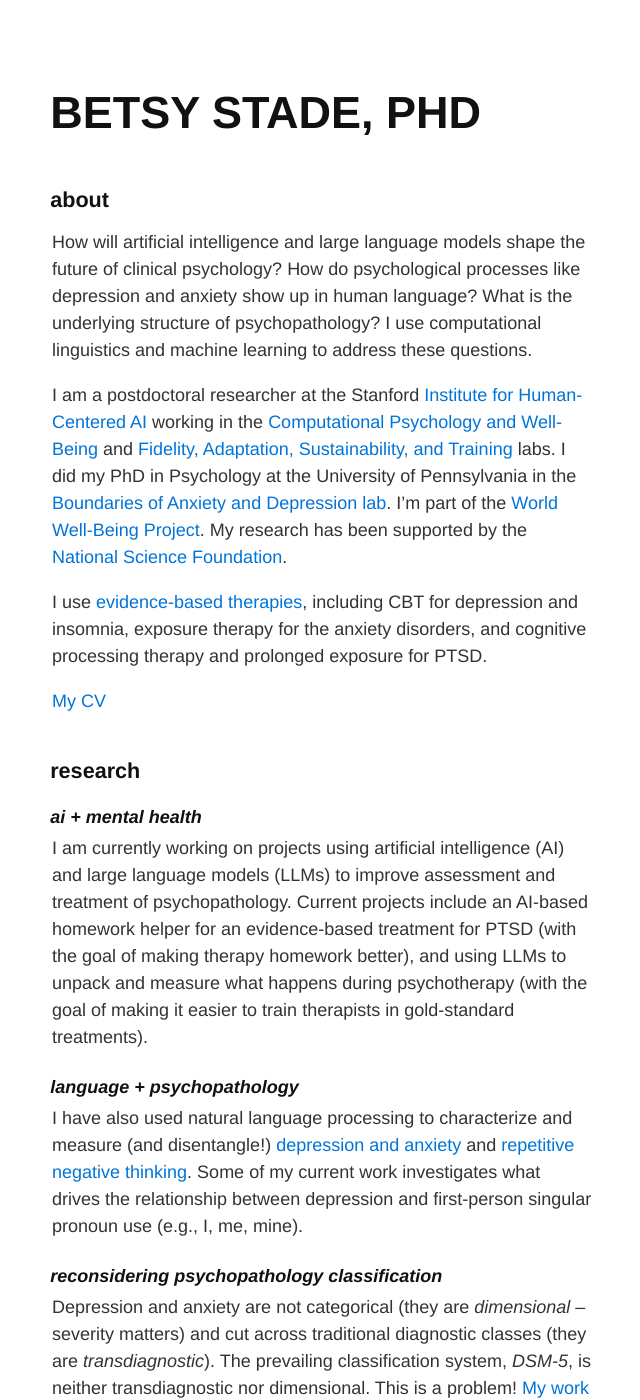
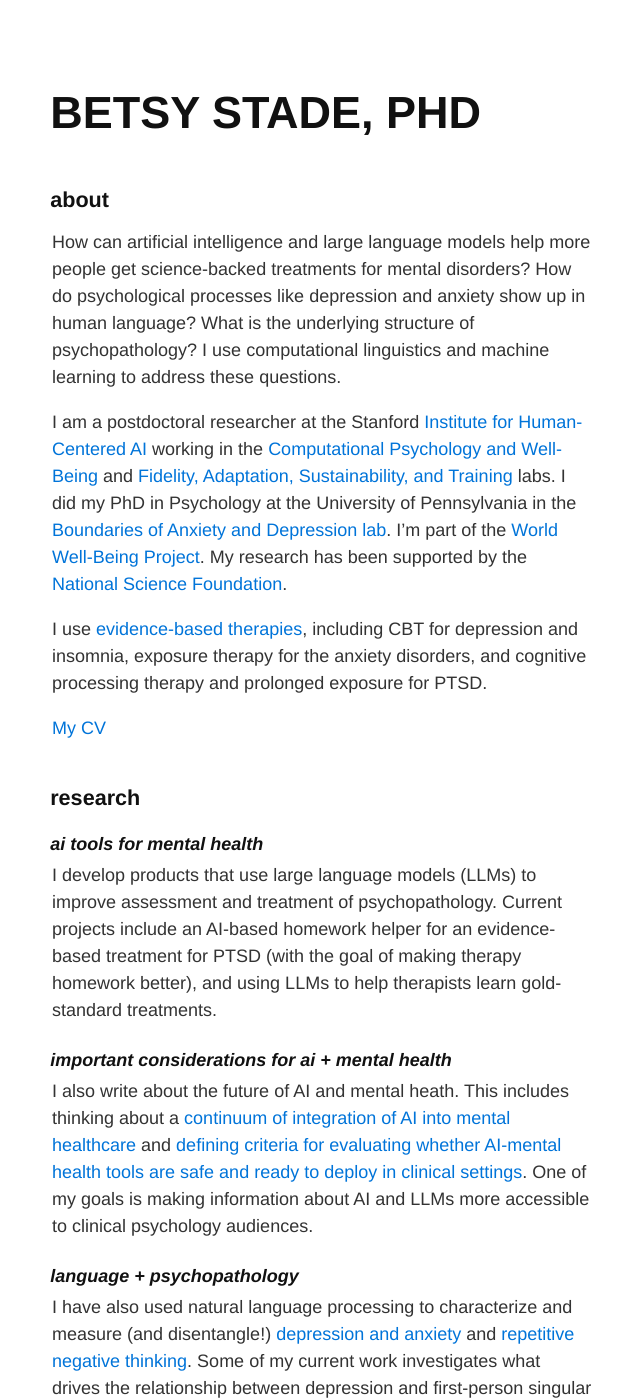
Before and after one commit to betsystade/betsystade.github.io, a Jekyll site: the page built from index.md, in a window 1280 px wide and 1400 px high. Shown: the whole window, without its empty margins (318-958 px from the left). Built offline with Jekyll 4.4.1, drawn with Linux system fonts in a browser that asks for light colours; our own code applies the rules of GitHub Pages for plain Markdown files; some of the changed text lies outside the part shown.

Commit message:
revised descriptions

```diff
--- a/index.md
+++ b/index.md
@@ -9,7 +9,7 @@ layout: default
 
 ## about
 
-How will artificial intelligence and large language models shape the future of clinical psychology? How do psychological processes like depression and anxiety show up in human language? What is the underlying structure of psychopathology? I use computational linguistics and machine learning to address these questions.
+How can artificial intelligence and large language models help more people get science-backed treatments for mental disorders? How do psychological processes like depression and anxiety show up in human language? What is the underlying structure of psychopathology? I use computational linguistics and machine learning to address these questions.
 
 I am a postdoctoral researcher at the Stanford [Institute for Human-Centered AI](https://hai.stanford.edu/) working in the [Computational Psychology and Well-Being](https://cpwb.stanford.edu/) and [Fidelity, Adaptation, Sustainability, and Training](https://med.stanford.edu/fastlab.html) labs. I did my PhD in Psychology at the University of Pennsylvania in the [Boundaries of Anxiety and Depression lab](https://web.sas.upenn.edu/ruscio-lab/). I'm part of the [World Well-Being Project](https://wwbp.org/about.html). My research has been supported by the [National Science Foundation](https://www.nsfgrfp.org/).
 
@@ -21,8 +21,11 @@ I use [evidence-based therapies](https://div12.org/treatments/), including CBT f
 
 ## research
 
-#### ai + mental health
-I am currently working on projects using artificial intelligence (AI) and large language models (LLMs) to improve assessment and treatment of psychopathology. Current projects include an AI-based homework helper for an evidence-based treatment for PTSD (with the goal of making therapy homework better), and using LLMs to unpack and measure what happens during psychotherapy (with the goal of making it easier to train therapists in gold-standard treatments).
+#### ai tools for mental health
+I develop products that use large language models (LLMs) to improve assessment and treatment of psychopathology. Current projects include an AI-based homework helper for an evidence-based treatment for PTSD (with the goal of making therapy homework better), and using LLMs to help therapists learn gold-standard treatments.
+
+#### important considerations for ai + mental health
+I also write about the future of AI and mental heath. This includes thinking about a [continuum of integration of AI into mental healthcare](https://www.nature.com/articles/s44184-024-00056-z.pdf) and [defining criteria for evaluating whether AI-mental health tools are safe and ready to deploy in clinical settings](https://osf.io/preprints/psyarxiv/8zqhw). One of my goals is making information about AI and LLMs more accessible to clinical psychology audiences.
 
 #### language + psychopathology
 I have also used natural language processing to characterize and measure (and disentangle!) [depression and anxiety](https://doi.org/10.1037/abn0000850) and [repetitive negative thinking](https://doi.org/10.1016/j.brat.2023.104307). Some of my current work investigates what drives the relationship between depression and first-person singular pronoun use (e.g., I, me, mine).
@@ -38,7 +41,9 @@ Beyond these research streams, I'm interested in developing behavioral measures
 
 **Stade, E. C.**, Eichstaedt, J. E., Kim, J. P., Wiltsey Stirman, S., (preprint). [Readiness Evaluation for AI Deployment and Implementation for Mental Health: A review and framework.](https://osf.io/preprints/psyarxiv/8zqhw)
 
-**Stade, E. C.**, Wiltsey Stirman, S., Ungar, L., Schwartz, H. A., Yaden, D. B., Sedoc, J., DeRubeis, R. J., Willer, R., Eichstaedt, J. E. (2024). [Large language models could change the future of behavioral healthcare: a proposal for responsible development and evaluation.](https://www.nature.com/articles/s44184-024-00056-z.pdf) *npj Mental Health Research.*
+Ganesan, A. V., Varadarajan, V., Lal, Y. K., Eijsbroek, V. C., Kjell, K., Kjell, O. N. E., Dhanasekaran, T., **Stade, E. C.**, Eichstaedt, J. C., Boyd, R. L., Schwartz, H. A., & Flek, L. (preprint). [Explaining GPT-4’s schema of depression using machine behavior analysis.](https://doi.org/10.48550/arXiv.2411.13800)
+
+**Stade, E. C.**, Wiltsey Stirman, S., Ungar, L., Boland, C. L., Schwartz, H. A., Yaden, D. B., Sedoc, J., DeRubeis, R. J., Willer, R., Eichstaedt, J. E. (2024). [Large language models could change the future of behavioral healthcare: a proposal for responsible development and evaluation.](https://www.nature.com/articles/s44184-024-00056-z.pdf) *npj Mental Health Research.*
 
 Rai, S., **Stade, E. C.**, Giorgi, S., Francisco, A., Ungar, L., Curtis, B., Guntuku, S. C. (2024). [Key language markers of depression depend on race.](https://www.pnas.org/doi/10.1073/pnas.2319837121) *PNAS.*
 
@@ -93,4 +98,9 @@ Murrough, J. W., **Stade, E. C.**, Sayed, S., Ahle, G., Kiraly, D. D., Welch, A.
 [here's a link to open a file](assets/biscuit.png)
 
 
+Stephenson, A. R., **Stade, E. C.**, & Ruscio, A. M. (preprint). Measuring behavioral responses to a social stressor: Does the Social Performance Rating Scale have utility beyond social anxiety disorder?
+
+
+and outlining the characteristics AI mental health tools need and discussing technical challenges
+
 -->
```
Also changed, not shown: 2 other files.
